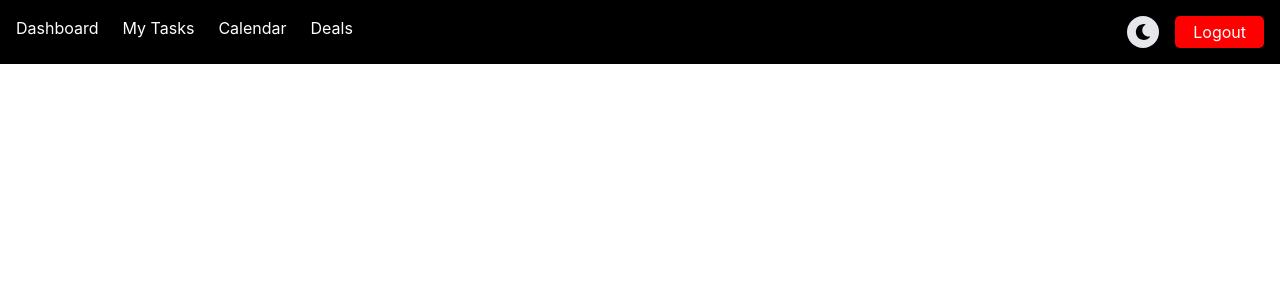
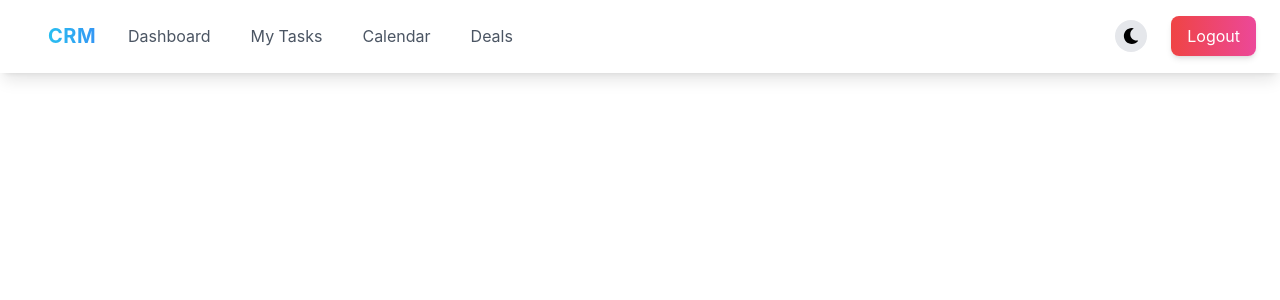
Before and after one commit to shraddha0703/CRMs, a React (Vite) app in the folder client/: page /Navbar in a window 1280 px wide. Shown: the top 300 px of the page. Built offline with nearby package versions, Linux system fonts and the light colour scheme.

Commit message:
Implementing UI Navbar and Footer

```diff
--- a/client/src/Components/Footer.jsx
+++ b/client/src/Components/Footer.jsx
@@ -1,27 +1,42 @@
+import { motion } from "framer-motion";
 function Footer() {
   return (
-    <footer className="bg-gray-800 sticky bottom-0 z-50 text-white p-4 mt-auto">
-      <div className="flex flex-col md:flex-row justify-between items-center">
-        {/* Left */}
-        <p className="text-sm">© 2026 CRM System. All rights reserved.</p>
+    <motion.footer
+      initial={{ opacity: 0, y: 40 }}
+      animate={{ opacity: 1, y: 0 }}
+      transition={{ duration: 0.6 }}
+      className="sticky bottom-0 z-50 backdrop-blur-xl bg-white/10 border-t border-white/20 shadow-inner"
+    >
+      <div className="max-w-7xl mx-auto px-6 py-4 text-white flex flex-col md:flex-row justify-between items-center gap-3">
+        {/* 🔹 Left */}
+        <p className="text-sm text-gray-300">
+          © 2026 CRM System. All rights reserved.
+        </p>
 
-        {/* Center */}
-        <div className="flex gap-4 text-sm mt-2 md:mt-0">
-          <a href="#" className="hover:text-blue-400">
-            Privacy Policy
-          </a>
-          <a href="#" className="hover:text-blue-400">
-            Terms
-          </a>
-          <a href="#" className="hover:text-blue-400">
-            Help
-          </a>
+        {/* 🔹 Center Links */}
+        <div className="flex gap-6 text-sm">
+          {["Privacy Policy", "Terms", "Help"].map((item, i) => (
+            <motion.a
+              key={i}
+              href="#"
+              whileHover={{ scale: 1.1 }}
+              className="relative text-gray-300 hover:text-white transition"
+            >
+              {item}
+
+              {/* 🔥 underline animation */}
+              <span className="absolute left-0 -bottom-1 w-0 h-[2px] bg-gradient-to-r from-cyan-400 to-blue-500 transition-all duration-300 group-hover:w-full"></span>
+            </motion.a>
+          ))}
         </div>
 
-        {/* Right */}
-        <p className="text-sm mt-2 md:mt-0">Developed by Team Akshay</p>
+        {/* 🔹 Right */}
+        <p className="text-sm text-gray-300">
+          Developed by{" "}
+          <span className="font-semibold text-cyan-400">Team Akshay</span>
+        </p>
       </div>
-    </footer>
+    </motion.footer>
   );
 }
 
--- a/client/src/Components/Logout.jsx
+++ b/client/src/Components/Logout.jsx
@@ -16,14 +16,7 @@ const LogoutButton = () => {
       onClick={handleLogout}
       whileHover={{ scale: 1.1 }}
       whileTap={{ scale: 0.9 }}
-      style={{
-        background: "red",
-        color: "#fff",
-        border: "none",
-        padding: "4px 18px",
-        borderRadius: "5px",
-        cursor: "pointer",
-      }}
+
     >
       Logout
     </motion.button>
--- a/client/src/Components/Navbar.jsx
+++ b/client/src/Components/Navbar.jsx
@@ -93,30 +93,86 @@ function Navbar() {
   const menuItems = role === "Admin" ? adminMenu : userMenu;
 
   return (
+    // <motion.nav
+    //   className="bg-black sticky top-0 z-50 text-white p-4 flex gap-6"
+    //   initial={{ opacity: 0 }}
+    //   animate={{ opacity: 1 }}
+    // >
+    //   <div className="flex gap-6">
+    //     {menuItems.map((item, index) => (
+    //       <NavLink
+    //         key={index}
+    //         to={item.path}
+    //         className={({ isActive }) =>
+    //           isActive
+    //             ? "underline text-yellow-400"
+    //             : "hover:underline cursor-pointer"
+    //         }
+    //       >
+    //         {item.name}
+    //       </NavLink>
+    //     ))}
+    //   </div>
+
+    //   <div className="ml-auto flex gap-4">
+    //     <ThemeToggle />
+    //     <LogoutButton />
+    //   </div>
+    // </motion.nav>
+
     <motion.nav
-      className="bg-black sticky top-0 z-50 text-white p-4 flex gap-6"
-      initial={{ opacity: 0 }}
-      animate={{ opacity: 1 }}
+      initial={{ y: -80, opacity: 0 }}
+      animate={{ y: 0, opacity: 1 }}
+      transition={{ duration: 0.5 }}
+      className="sticky top-0 z-50 backdrop-blur-xl bg-white/10 border-b border-white/20 shadow-lg"
     >
+      <div className=" mx-auto px-6 py-3 flex items-center text-white">
+        {/* 🔹 Logo / Title */}
+        <h1 className="px-6 text-xl font-bold tracking-wide bg-gradient-to-r from-cyan-400 to-blue-500 bg-clip-text text-transparent">
+          CRM
+        </h1>
+
+        {/* 🔹 Menu */}
         <div className="flex gap-6">
           {menuItems.map((item, index) => (
             <NavLink
               key={index}
               to={item.path}
               className={({ isActive }) =>
-              isActive
-                ? "underline text-yellow-400"
-                : "hover:underline cursor-pointer"
+                `relative px-2 py-1 transition-all duration-300 ${
+                  isActive ? "text-cyan-400" : "text-gray-600 hover:text-white  dark:text-white"
+                }`
               }
             >
+              {({ isActive }) => (
+                <>
                   {item.name}
+
+                  {/* 🔥 Animated underline */}
+                  <motion.span
+                    layoutId="underline"
+                    className="absolute left-0 -bottom-1 h-[2px] bg-gradient-to-r from-cyan-400 to-blue-500 rounded"
+                    style={{ width: isActive ? "100%" : "0%" }}
+                    transition={{ duration: 0.3 }}
+                  />
+                </>
+              )}
             </NavLink>
           ))}
         </div>
 
-      <div className="ml-auto flex gap-4">
+        {/* 🔹 Right Side */}
+        <div className="ml-auto flex items-center gap-4">
+          {/* Theme Toggle */}
+          <div className="bg-white/10 p-2 rounded-lg hover:bg-white/20 transition">
             <ThemeToggle />
+          </div>
+
+          {/* Logout Button */}
+          <button className="bg-gradient-to-r from-red-500 to-pink-500 px-4 py-2 rounded-lg hover:opacity-90 transition shadow-md">
             <LogoutButton />
+          </button>
+        </div>
       </div>
     </motion.nav>
   );
```
Lines whose indentation alone changed are shown as unchanged.
